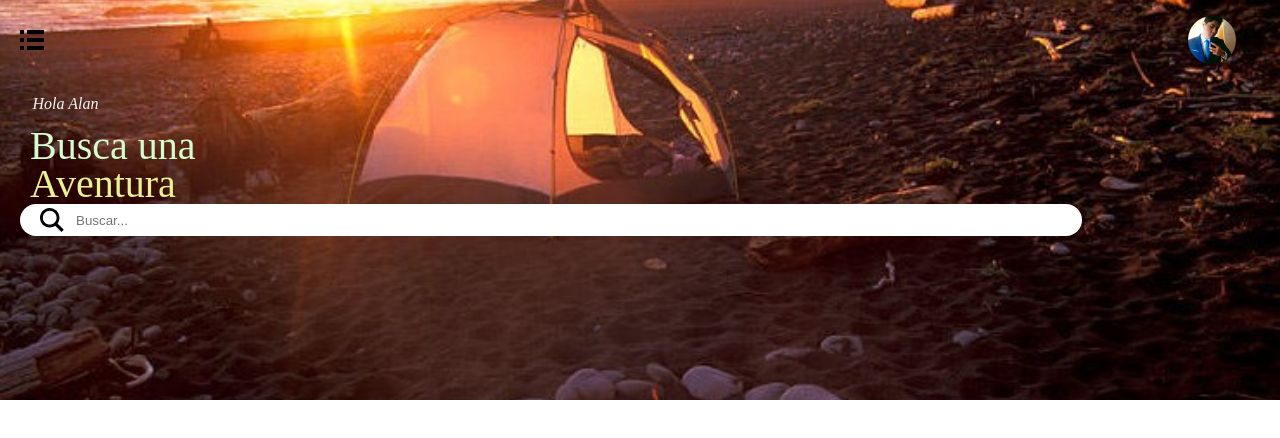
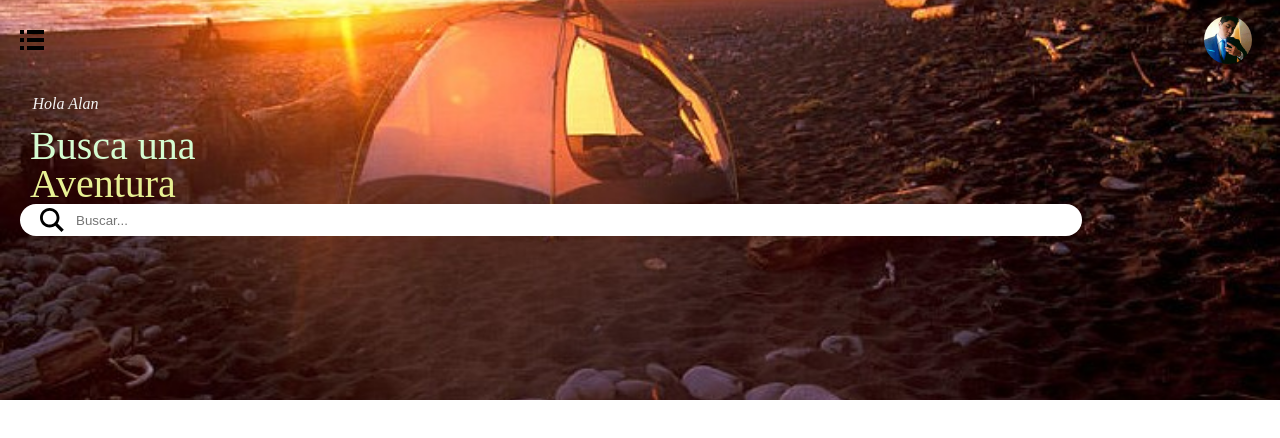
Before and after one commit to alancastro/tarea, a plain HTML site: page index.html in a window 1280 px wide. Drawn offline with Linux system fonts and the light colour scheme.

Commit message:
Add files via upload

```diff
--- a/estilos4.css
+++ b/estilos4.css
@@ -146,7 +146,7 @@ body {
     height: 3rem;
     width: 3rem;
     border-radius: 50px;
-    margin-right: 4rem;
+    margin-right: 3rem;
 }
 
 .header {
```
